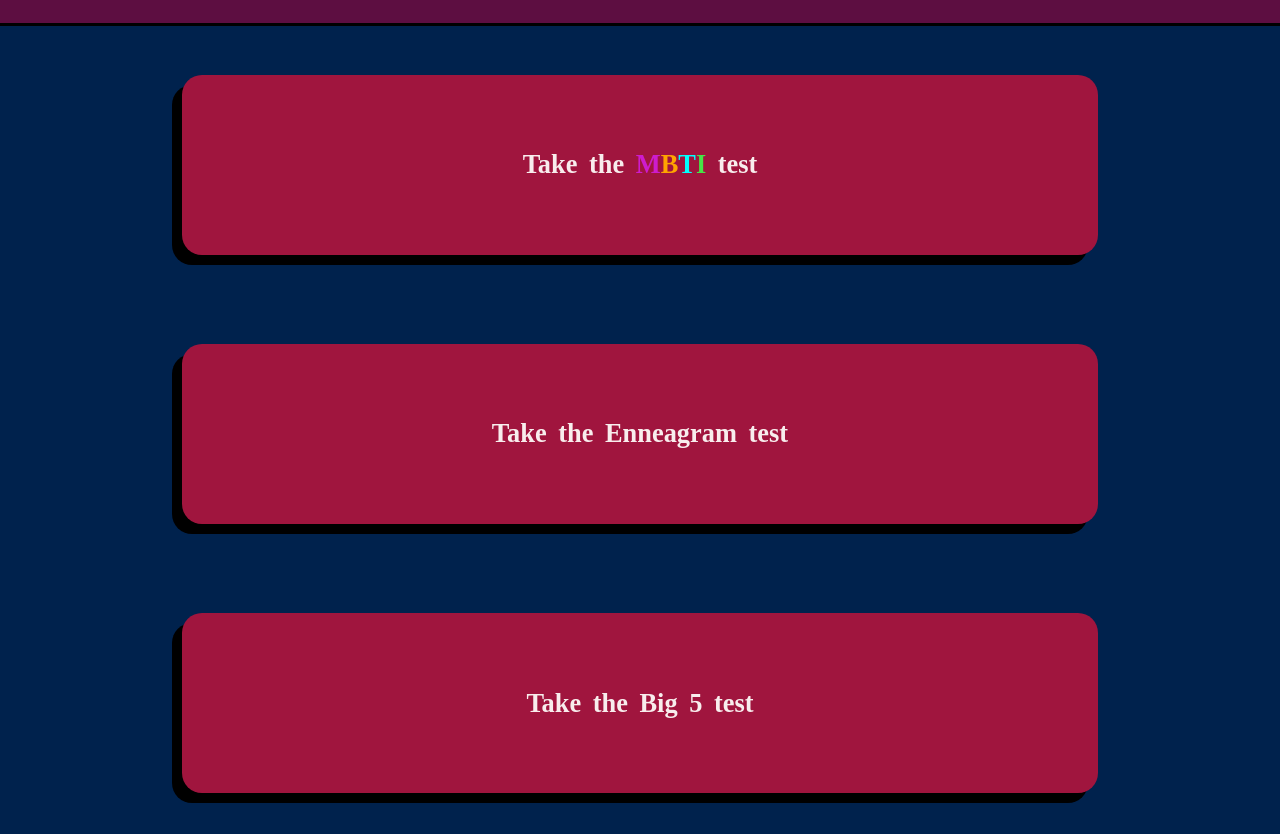
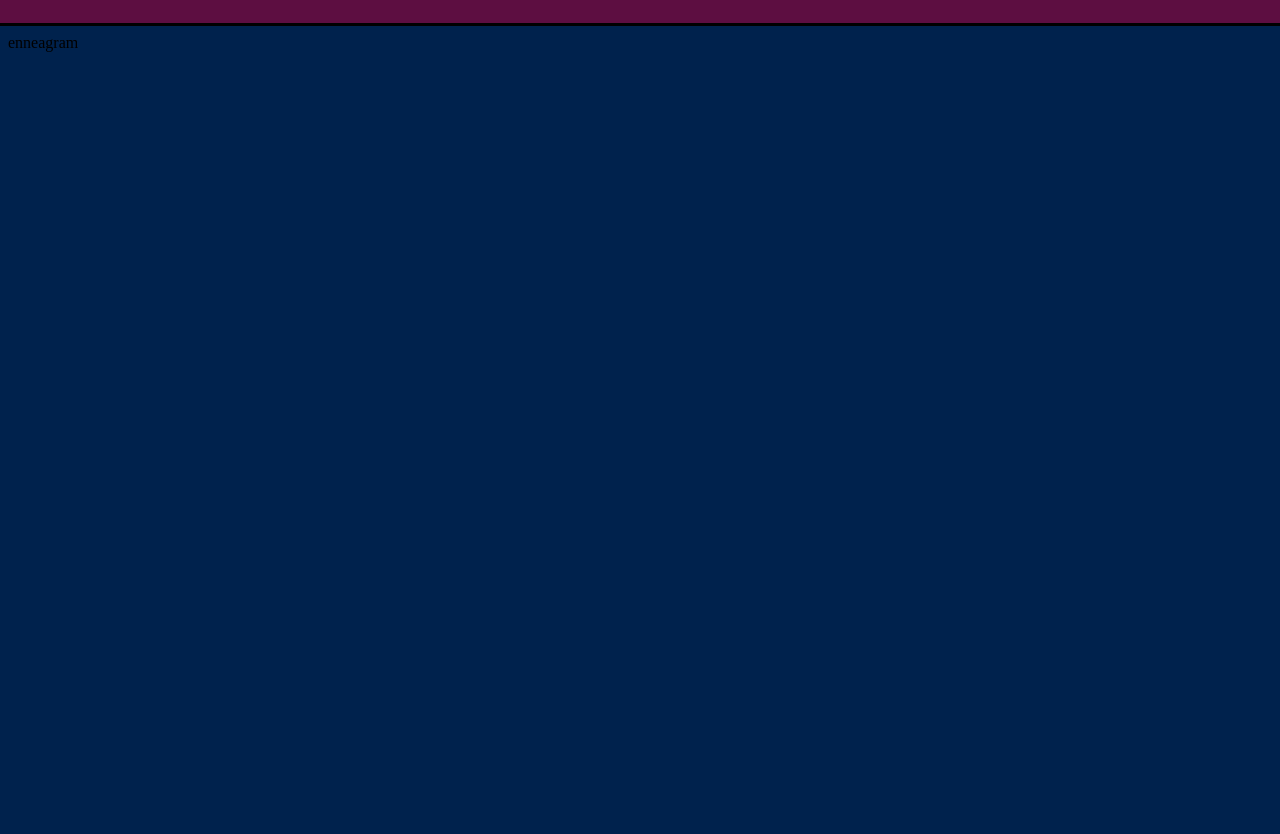
Before and after one commit to OmarDardery/TypologyDen, a plain HTML site: page index.html in a window 1280 px wide. Both pictures are taken after a click on the element "Take the Enneagram test". Shown: the part 84-918 px from the top of the page. Drawn offline with nearby package versions, Linux system fonts and the light colour scheme.

Commit message:
added changing things

```diff
--- a/index.html
+++ b/index.html
@@ -40,29 +40,39 @@
 
         <div id="body-container">
 
-                <div class="mbti test-container">
+                <div id="mbti" class="test-container">
                     <h2>Take the <span style="color: rgb(205, 28, 205);">M</span><span style="color: orange;">B</span><span style="color: cyan;">T</span><span style="color: rgb(71, 228, 71);">I</span> test</h2>
 
                 </div>
 
 
-                <div class="enneagram test-container">
+                <div id="enneagram" class="test-container">
                     <h2>Take the Enneagram test</h2>
 
                 </div>
 
 
 
-                <div class="big5 test-container">
+                <div id="big5" class="test-container">
                     <h2>Take the Big 5 test</h2>
 
                 </div>
 
         </div>
+        <div>
+            <div id="mbtiTest" class="hidden">
+                mbti
+            </div>
+            <div id="enneagramTest" class="hidden">
+                enneagram
+            </div>
+            <div id="big5Test" class="hidden">
+                big 5
+            </div>
+        </div>
         <div class="bottomPart" style="width: 100%;  bottom: 0;">
 
         </div>
-
         <script src="https://code.jquery.com/jquery-3.6.0.min.js"></script>
         <script src="./index.js"></script>
     </body>
--- a/index.js
+++ b/index.js
@@ -36,3 +36,11 @@ menuButton.on("click", function() {
 });
 // the part above is for the menu functionality
 // the part below is for the rest
+function loadTest(testName){
+    $(".test-container").hide();
+    $("#" + testName + "Test").removeClass("hidden");
+}
+
+$(".test-container").on("click", function(){
+    loadTest($(this).attr("id"));
+});
--- a/styles.css
+++ b/styles.css
@@ -65,9 +65,7 @@
     transition: opacity 0.3s ease-in-out;
     cursor: pointer;
 }
-.hidden{
-    display: none;
-}
+
 .opacityy{
     opacity: 0.5;
 }
@@ -125,3 +123,7 @@ body{
     transform: translateZ(2); /* Slightly scale the element on hover */
     color: #003172;
 }
+
+.hidden{
+    display: none;
+}
```
